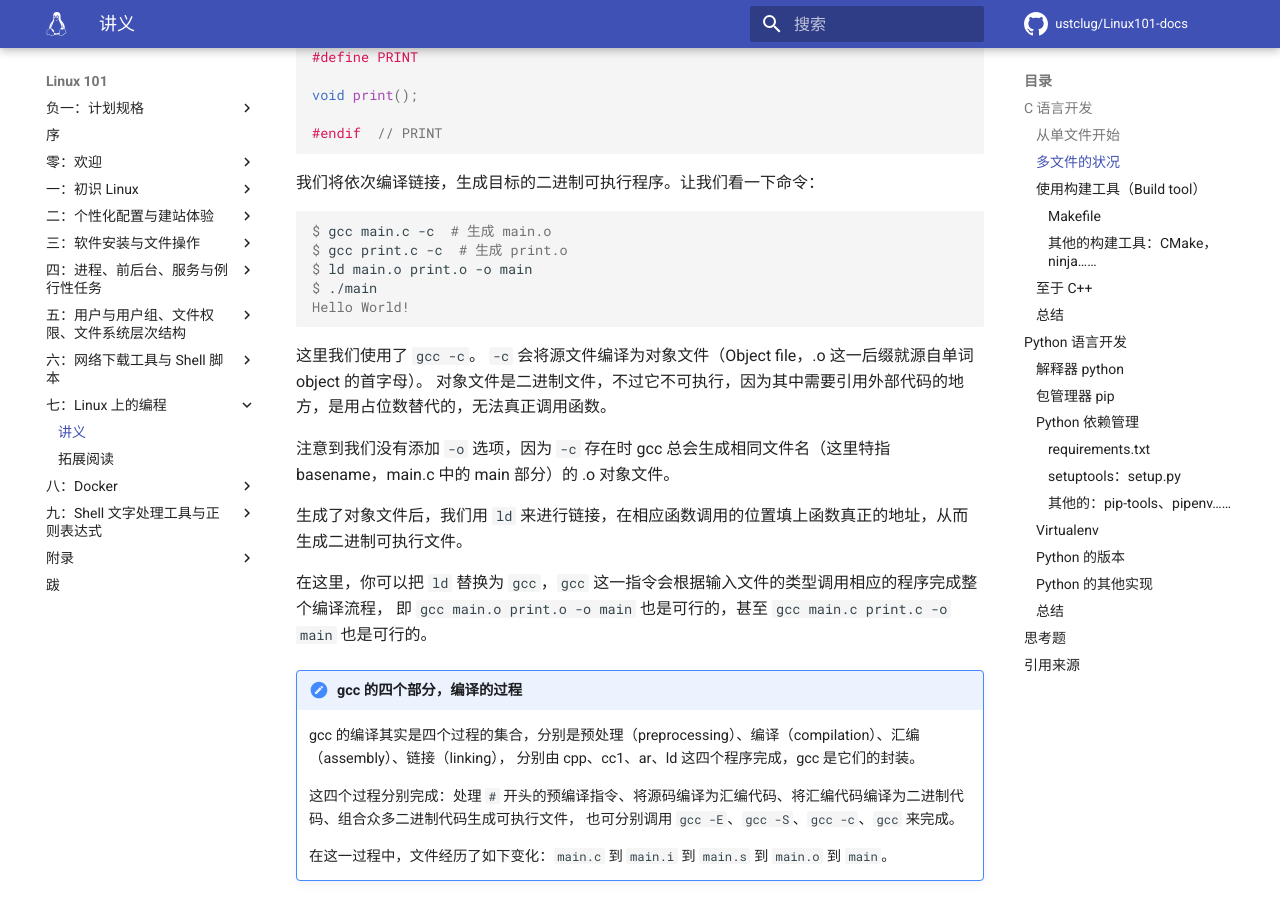
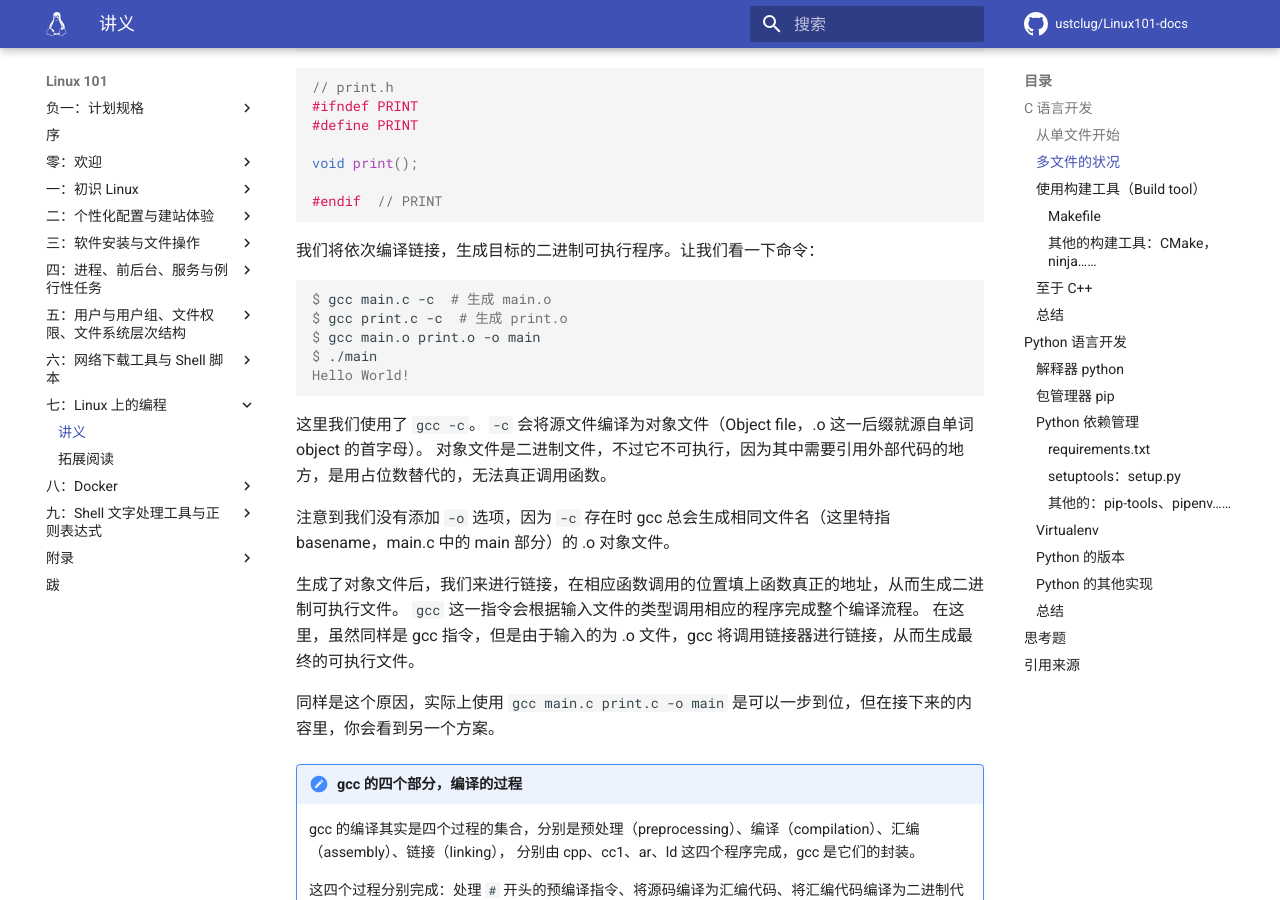
Before and after one commit to ustclug/Linux101-docs, an MkDocs documentation site: the page built from docs/Ch07/index.md, in a window 1280 px wide and 900 px high, scrolled down 2945 px. Built offline with MkDocs 1.6.1 and Material for MkDocs 9.7.7, drawn with Linux system fonts in a browser that asks for light colours; comment, search, counter and statistics services are not loaded; some of the changed text lies outside the part shown.

Commit message:
Ch07: Fix ld and python2 version.

````diff
--- a/docs/Ch07/index.md
+++ b/docs/Ch07/index.md
@@ -1,6 +1,6 @@
 # 七：Linux 上的编程
 
-!!! failure "本文主体内容已完成，但尚有几个补充小知识未完成，整体上应不影响阅读。"
+!!! success "本文已完稿并通过审阅，是正式版本。"
 
 !!! abstract "导言"
 
@@ -149,7 +153,7 @@
 ```console
 $ gcc main.c -c  # 生成 main.o
 $ gcc print.c -c  # 生成 print.o
-$ ld main.o print.o -o main
+$ gcc main.o print.o -o main
 $ ./main
 Hello World!
 ```
@@ -160,10 +164,11 @@
 
 注意到我们没有添加 `-o` 选项，因为 `-c` 存在时 gcc 总会生成相同文件名（这里特指 basename，main.c 中的 main 部分）的 .o 对象文件。
 
-生成了对象文件后，我们用 `ld` 来进行链接，在相应函数调用的位置填上函数真正的地址，从而生成二进制可执行文件。
+生成了对象文件后，我们来进行链接，在相应函数调用的位置填上函数真正的地址，从而生成二进制可执行文件。
+`gcc` 这一指令会根据输入文件的类型调用相应的程序完成整个编译流程。
+在这里，虽然同样是 gcc 指令，但是由于输入的为 .o 文件，gcc 将调用链接器进行链接，从而生成最终的可执行文件。
 
-在这里，你可以把 `ld` 替换为 `gcc`，`gcc` 这一指令会根据输入文件的类型调用相应的程序完成整个编译流程，
-即 `gcc main.o print.o -o main` 也是可行的，甚至 `gcc main.c print.c -o main` 也是可行的。
+同样是这个原因，实际上使用 `gcc main.c print.c -o main` 是可以一步到位，但在接下来的内容里，你会看到另一个方案。
 
 !!! tips "gcc 的四个部分，编译的过程"
     gcc 的编译其实是四个过程的集合，分别是预处理（preprocessing）、编译（compilation）、汇编（assembly）、链接（linking），
````
Also changed, not shown: other parts of docs/Ch07/index.md (+5 -1 lines).
